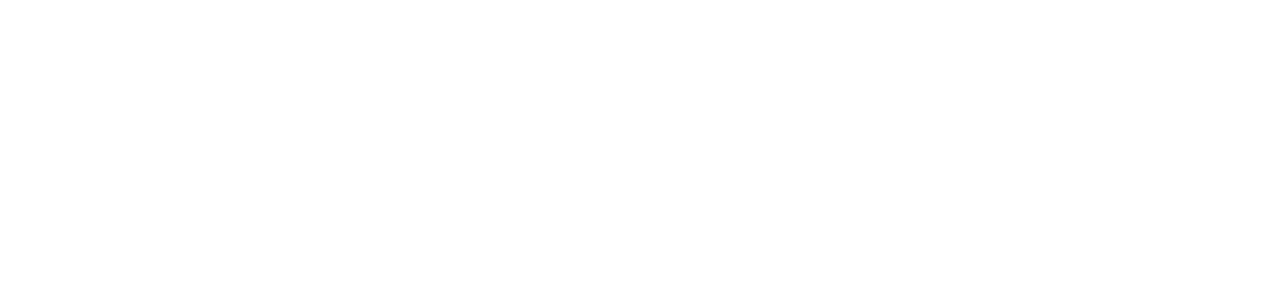
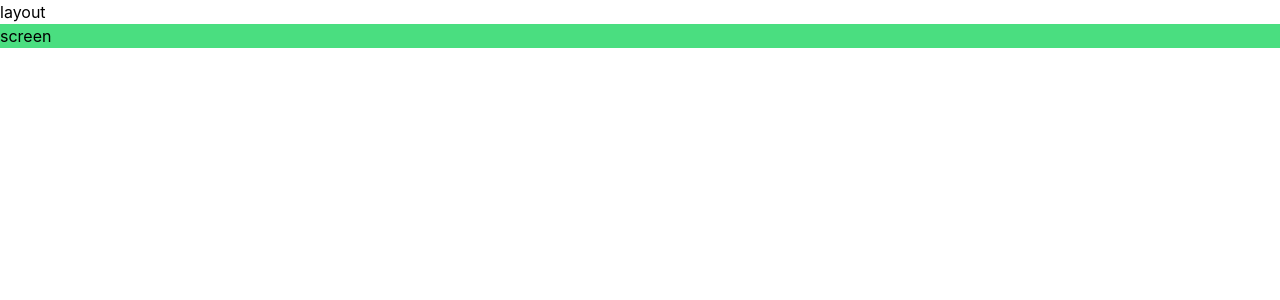
Before and after one commit to damatie/minty, a React (Create React App) app: page / in a window 1280 px wide. Shown: the top 300 px of the page. Built offline with nearby package versions, Linux system fonts and the light colour scheme.

Commit message:
fix: update App js with dashboard screen

```diff
--- a/src/App.js
+++ b/src/App.js
@@ -1,9 +1,7 @@
-import './App.css';
-
+import { DashboardScreen } from "./screens/Dashboard";
 function App() {
   return (
-    <div>
-    </div>
+    <DashboardScreen/>
   );
 }
 
```
